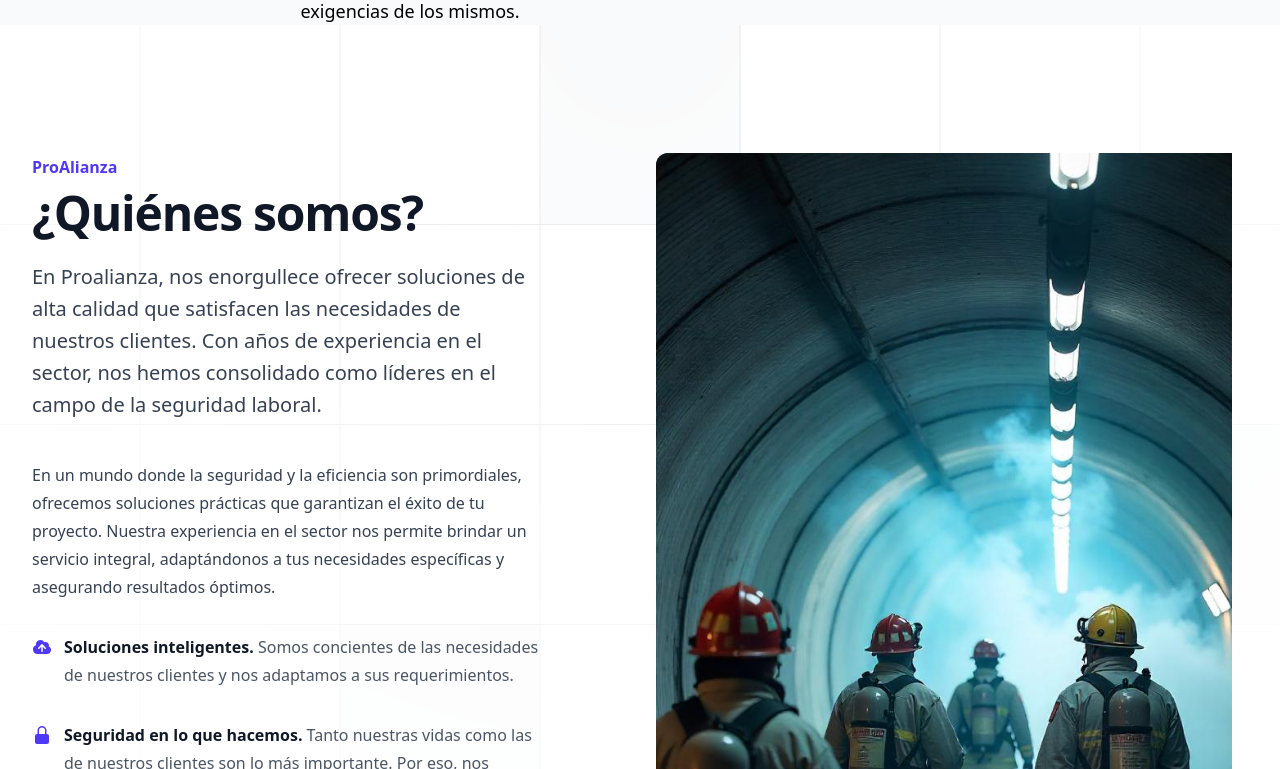
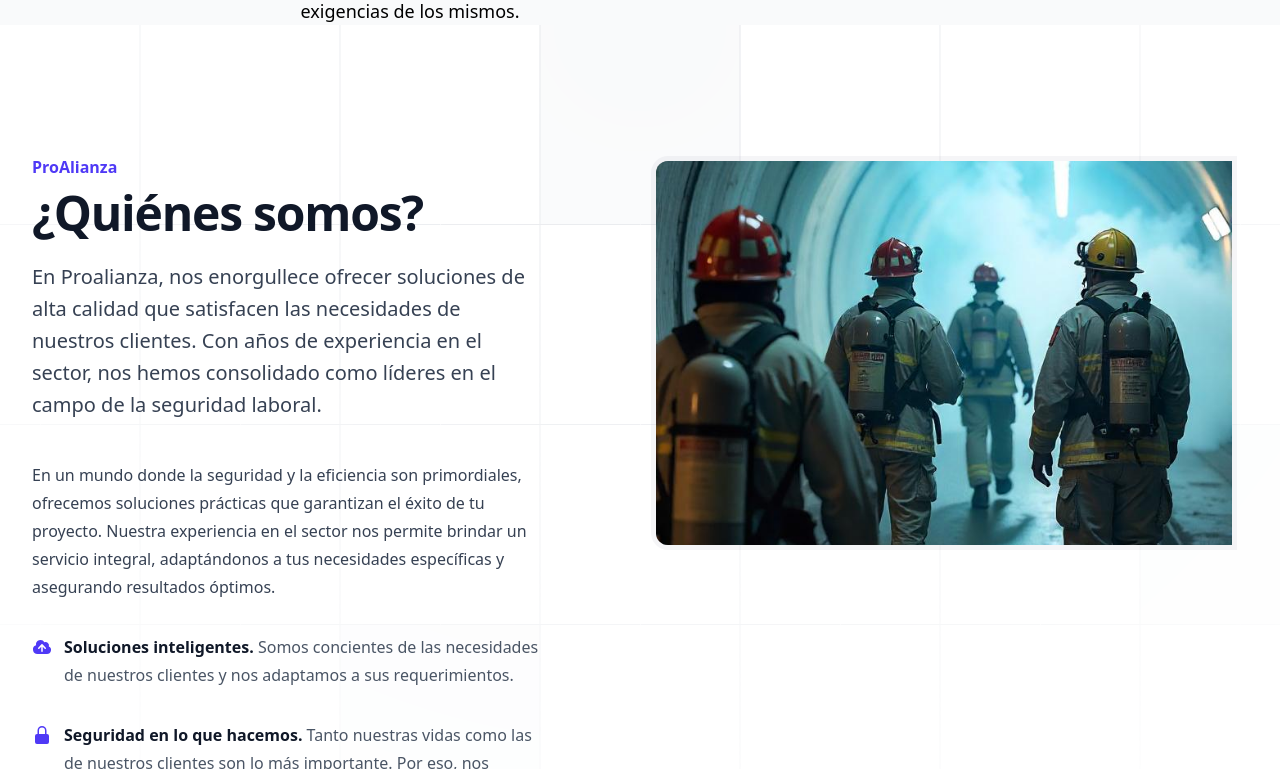
Before and after one commit to JoaquinFarah/paweb, a Next.js app: page /pages/about in a window 1280 px wide. Shown: the part 1751-2520 px from the top of the page. Built offline with nearby package versions, Linux system fonts and the light colour scheme.

Commit message:
update HeroSection component layout and image dimensions for improved responsiveness

```diff
--- a/src/app/components/Hero.tsx
+++ b/src/app/components/Hero.tsx
@@ -44,7 +44,7 @@ export default function HeroSection() {
             </div>
           </div>
         </div>
-        <div className="-mt-12 -ml-12 p-12 lg:sticky lg:top-4 lg:col-start-2 lg:row-span-2 lg:row-start-1 lg:overflow-hidden">
+        <div className="-mt-10 -ml-12 p-12 lg:sticky lg:top-20 lg:col-start-2 lg:row-span-2 lg:row-start-1 lg:overflow-hidden">
           {/* <img
             alt=""
             src="/brigadistas.jpeg"
@@ -53,9 +53,9 @@ export default function HeroSection() {
         <Image
             src="/brigadistas.jpeg"
             alt="Icono"
-            width={1000}
-            height={1000}
-            className=" rounded-xl bg-gray-900 ring-1 shadow-xl ring-gray-400/10 sm:w-[57rem] lg:rounded-none lg:rounded-l-xl lg:object-cover lg:object-center lg:top-0 lg:left-0 lg:w-full lg:h-full lg:max-w-none lg:bg-gray-900/50 lg:ring-0 lg:shadow-none"
+            width={2000}
+            height={2000}
+            className=" rounded-xl bg-gray-900 ring-1 shadow-xl ring-gray-400/10 sm:w-[57rem] lg:rounded-none lg:rounded-l-xl lg:object-cover lg:object-center lg:top-0 lg:left-0 lg:w-full lg:h-96 lg:max-w-none lg:bg-gray-900/50 lg:ring-5 lg:shadow-none"
         />
         </div>
         <div className="lg:col-span-2 lg:col-start-1 lg:row-start-2 lg:mx-auto lg:grid lg:w-full lg:max-w-7xl lg:grid-cols-2 lg:gap-x-8 lg:px-8">
```
